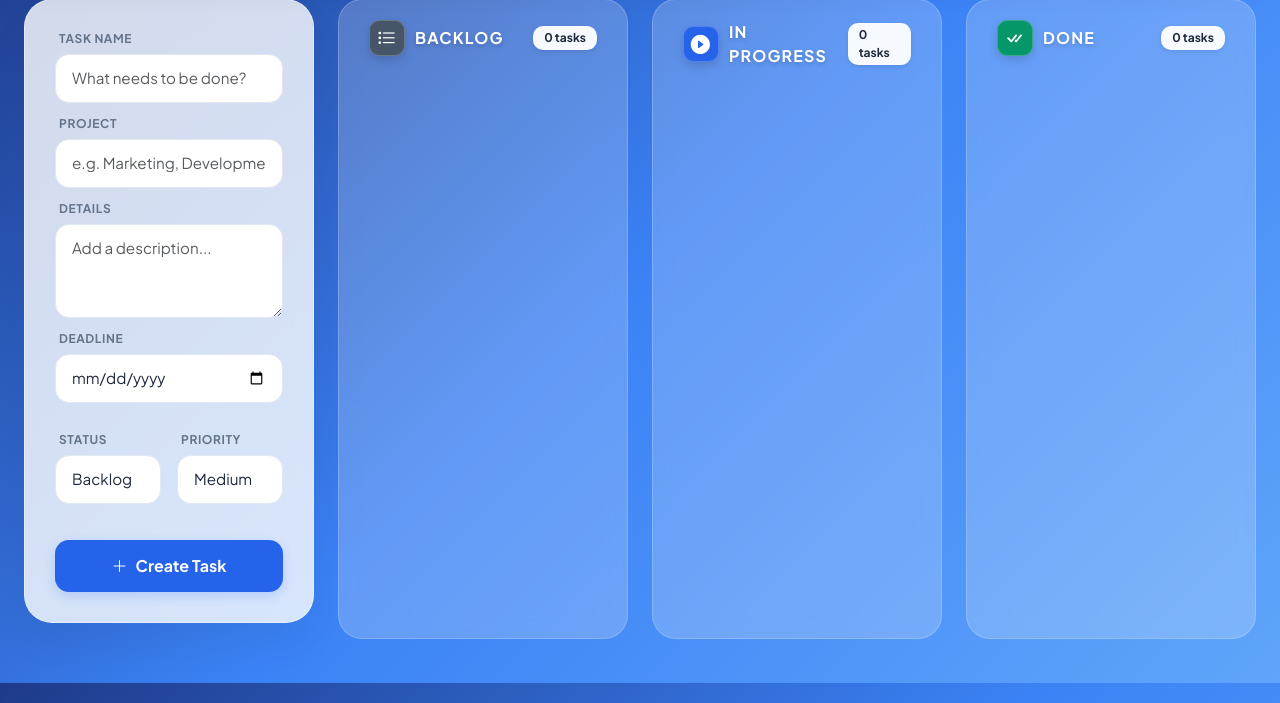
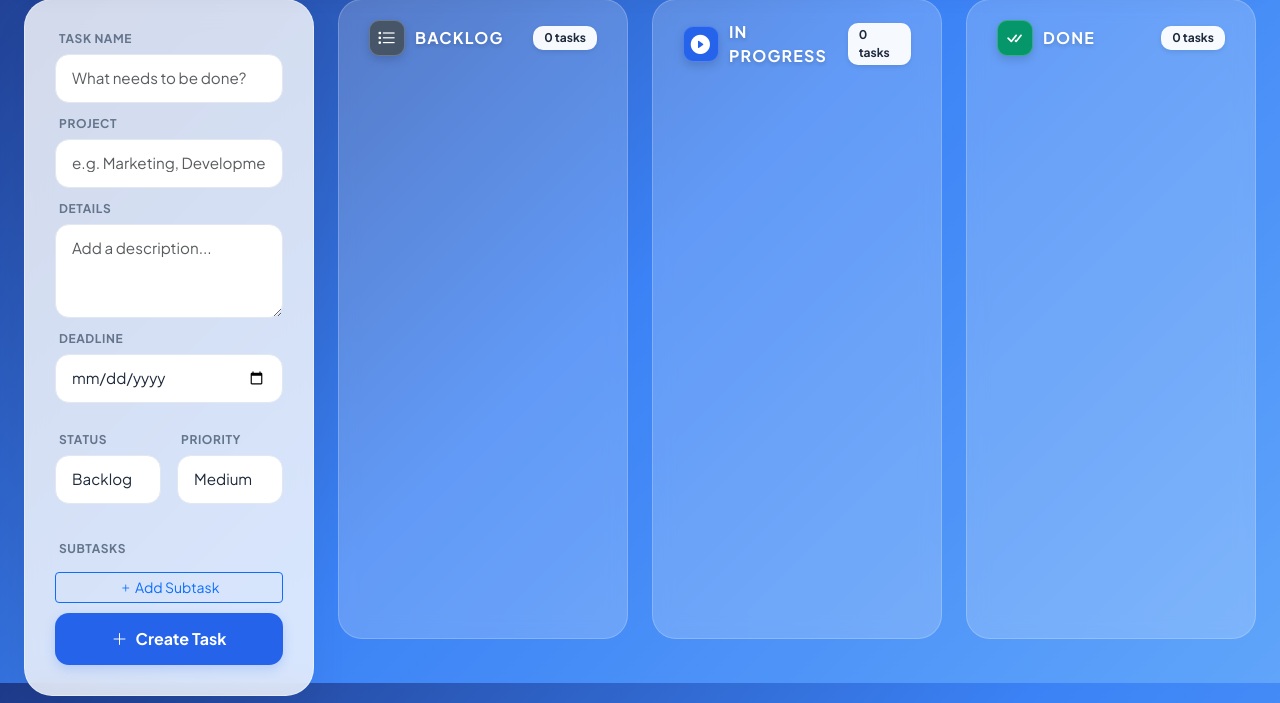
Before and after one commit to robertplanas/local-kanban-board, a Flask app: page / in a window 1280 px wide. Shown: the part 117-820 px from the top of the page. Run offline with Flask 3, Linux system fonts and the light colour scheme; data that the repository does not hold is empty; some libraries are stand-ins or nearby versions.

Commit message:
added subtasks

```diff
--- a/db.py
+++ b/db.py
@@ -19,7 +19,8 @@ def init_db(db_path: str = "kanban_board.db") -> None:
             priority TEXT,
             project TEXT DEFAULT 'Default',
             date_added DATETIME DEFAULT CURRENT_TIMESTAMP,
-            deadline DATETIME DEFAULT (DATETIME('now', '+1 day'))
+            deadline DATETIME DEFAULT (DATETIME('now', '+1 day')),
+            subtasks TEXT DEFAULT '[]'
         )
         """
     )
@@ -75,13 +76,14 @@ def add_task(
     project: str = "Default",
     date_added: Optional[str] = None,
     deadline: Optional[str] = None,
+    subtasks: str = "[]",
     db_path: str = "kanban_board.db",
 ) -> int:
     conn = _connect(db_path)
     cur = conn.cursor()
     cur.execute(
-        "INSERT INTO tasks (title, description, column, priority, project, date_added, deadline) VALUES (?, ?, ?, ?, ?,?,?)",
-        (title, description, column, priority, project, date_added, deadline),
+        "INSERT INTO tasks (title, description, column, priority, project, date_added, deadline, subtasks) VALUES (?, ?, ?, ?, ?,?,?, ?)",
+        (title, description, column, priority, project, date_added, deadline, subtasks),
     )
     conn.commit()
     task_id = cur.lastrowid
@@ -106,6 +108,7 @@ def update_task(
     project: Optional[str] = None,
     date_added: Optional[str] = None,
     deadline: Optional[str] = None,
+    subtasks: Optional[str] = None,
     db_path: str = "kanban_board.db",
 ) -> None:
     conn = _connect(db_path)
@@ -133,6 +136,9 @@ def update_task(
     if deadline is not None:
         fields.append("deadline = ?")
         params.append(deadline)
+    if subtasks is not None:
+        fields.append("subtasks = ?")
+        params.append(subtasks)
     params.append(task_id)
     if fields:
         cur.execute(f"UPDATE tasks SET {', '.join(fields)} WHERE id = ?", params)
--- a/templates/index.html
+++ b/templates/index.html
@@ -522,6 +522,16 @@
                 </select>
               </div>
             </div>
+
+            <div class="input-group-wrapper">
+                <label class="input-label-custom">Subtasks</label>
+                <div id="subtask-input-container">
+                    </div>
+                <button type="button" class="btn btn-sm btn-outline-primary mt-2 w-100" onclick="addSubtaskInput()">
+                    <i class="bi bi-plus"></i> Add Subtask
+                </button>
+            </div>
+
             <button id="add-task" class="w-100">
               <i class="bi bi-plus-lg"></i>
               <span>Create Task</span>
@@ -572,6 +582,12 @@
                 </select>
               </div>
             </div>
+            <label class="small fw-bold mt-2 opacity-75">Subtasks</label>
+            <div id="edit-subtask-container" class="mb-2">
+                </div>
+            <button type="button" class="btn btn-sm btn-outline-secondary w-100 mb-3" onclick="addEditSubtaskInput()">
+                <i class="bi bi-plus"></i> Add Subtask
+            </button>
           </div>
           <div class="modal-footer border-0 pt-0">
             <button type="button" class="btn btn-light rounded-pill px-4" data-bs-dismiss="modal">Cancel</button>
@@ -662,6 +678,21 @@ async function render() {
 
     const dayInfo = calculateRemainingDays(t.deadline);
 
+    const subtasks = JSON.parse(t.subtasks || "[]");
+    const subtasksHtml = subtasks.length > 0 ? `
+        <div class="mt-3">
+            <label class="small fw-bold text-muted mb-1">Checklist</label>
+            <ul class="list-unstyled mb-0">
+                ${subtasks.map(st => `
+                    <li class="small d-flex align-items-start gap-2 mb-1">
+                        <i class="bi bi-circle text-muted" style="font-size: 0.6rem; margin-top: 5px;"></i>
+                        <span>${st}</span>
+                    </li>
+                `).join('')}
+            </ul>
+        </div>
+    ` : '';
+
     // HTML structure for the card
     card.innerHTML = `
       <div class="card-click-area" style="cursor: pointer;">
@@ -684,6 +715,8 @@ async function render() {
             <span class="fw-bold" style="color: ${dayInfo.color}">${dayInfo.text}</span>
             <span class="ms-auto text-muted">${t.deadline}</span>
           </div>` : ''}
+
+        ${subtasksHtml}
 
         <div class="d-flex justify-content-end gap-2 mt-3 pt-3 border-top" style="border-color: rgba(0,0,0,0.05) !important;">
           ${!showArchived ? `
@@ -745,17 +778,7 @@ window.deleteTask = async (id) => {
   render();
 };
 
-window.openEdit = async (id) => {
-  const newTitle = prompt("New Title:");
-  if (newTitle) {
-    await fetch(`/api/task/${id}`, {
-      method: 'PUT',
-      headers: { 'Content-Type': 'application/json' },
-      body: JSON.stringify({ title: newTitle })
-    });
-    render();
-  }
-};
+
 
 // 4. Drag and Drop Logic
 function setupDragAndDrop() {
@@ -784,6 +807,17 @@ function setupDragAndDrop() {
   });
 }
 
+function addSubtaskInput() {
+    const container = document.getElementById('subtask-input-container');
+    const div = document.createElement('div');
+    div.className = 'd-flex gap-2 mb-2';
+    div.innerHTML = `
+        <input class="form-control form-control-custom mb-0 subtask-item" placeholder="Task item...">
+        <button class="btn btn-outline-danger btn-sm" onclick="this.parentElement.remove()"><i class="bi bi-x"></i></button>
+    `;
+    container.appendChild(div);
+}
+
 // 5. Setup & Initialization
 async function populateProjects() {
   const currentSelection = projectSelect.value;
@@ -802,25 +836,33 @@ async function populateProjects() {
 }
 
 document.getElementById('add-task').addEventListener('click', async () => {
+
+  const subtaskNodes = document.querySelectorAll('.subtask-item');
+  const subtasks = Array.from(subtaskNodes).map(input => input.value).filter(v => v.trim() !== "");
+
   const payload = {
     title: document.getElementById('new-title').value,
     description: document.getElementById('new-desc').value,
     column: document.getElementById('new-column').value,
     priority: document.getElementById('new-priority').value,
     project: document.getElementById('new-project').value || 'General',
-    deadline: document.getElementById('new-deadline').value === "" ? null : document.getElementById('new-deadline').value
+    deadline: document.getElementById('new-deadline').value === "" ? null : document.getElementById('new-deadline').value,
+    subtasks: subtasks
   };
-  await fetch('/api/task', {
+  const res = await fetch('/api/task', {
     method: 'POST',
     headers: { 'Content-Type': 'application/json' },
     body: JSON.stringify(payload)
   });
+
+  if (res.ok){
     // Reset form
     document.getElementById('new-title').value = '';
     document.getElementById('new-desc').value = '';
     document.getElementById('new-project').value = '';
     await populateProjects();
     render();
+  }
 });
 
 archivedBtn.addEventListener('click', () => {
@@ -834,6 +876,21 @@ projectSelect.addEventListener('change', render);
 
 // Initial start
 populateProjects().then(render);
+
+
+function addEditSubtaskInput(value = "") {
+    const container = document.getElementById('edit-subtask-container');
+    const div = document.createElement('div');
+    div.className = 'd-flex gap-2 mb-2';
+    div.innerHTML = `
+        <input class="form-control form-control-custom mb-0 edit-subtask-item"
+               placeholder="Task item..." value="${value}">
+        <button class="btn btn-outline-danger btn-sm" onclick="this.parentElement.remove()">
+            <i class="bi bi-x"></i>
+        </button>
+    `;
+    container.appendChild(div);
+}
 
 window.openEdit = async (id) => {
   try {
@@ -853,7 +910,12 @@ window.openEdit = async (id) => {
     document.getElementById('edit-column').value = task.column;
     document.getElementById('edit-deadline').value = task.deadline || '';
 
-    // Show the modal
+    // Clear and populate subtasks
+    const container = document.getElementById('edit-subtask-container');
+    container.innerHTML = '';
+    const subtasks = JSON.parse(task.subtasks || "[]");
+    subtasks.forEach(st => addEditSubtaskInput(st));
+
     const editModal = new bootstrap.Modal(document.getElementById('editModal'));
     editModal.show();
   } catch (err) {
@@ -865,13 +927,17 @@ window.openEdit = async (id) => {
 window.saveEdit = async () => {
   const id = document.getElementById('edit-id').value;
 
+  const subtaskNodes = document.querySelectorAll('.edit-subtask-item');
+  const subtasks = Array.from(subtaskNodes).map(input => input.value).filter(v => v.trim() !== "");
+
   const payload = {
     title: document.getElementById('edit-title').value,
     project: document.getElementById('edit-project').value,
     description: document.getElementById('edit-desc').value,
     priority: document.getElementById('edit-priority').value,
     column: document.getElementById('edit-column').value,
-    deadline: document.getElementById('edit-deadline').value
+    deadline: document.getElementById('edit-deadline').value,
+    subtasks: subtasks
   };
 
   try {
--- a/web.py
+++ b/web.py
@@ -1,6 +1,7 @@
 from flask import Flask, render_template, request, jsonify
 import db
 from pathlib import Path
+import json
 
 app = Flask(__name__, static_folder="static", template_folder="templates")
 DB_PATH = "kanban_board.db"
@@ -29,6 +30,7 @@ def api_add_task():
     project = data.get("project", "Default")
     date_added = data.get("date_added", None)
     deadline = data.get("deadline", None)
+    subtasks = data.get("subtasks", [])
     if not title:
         return jsonify({"error": "title required"}), 400
     tid = db.add_task(
@@ -39,6 +41,7 @@ def api_add_task():
         project=project,
         date_added=date_added,
         deadline=deadline,
+        subtasks=json.dumps(subtasks),
         db_path=DB_PATH,
     )
     return jsonify({"id": tid})
@@ -92,12 +95,16 @@ def api_delete(task_id):
 def api_update_task(task_id):
     data = request.json or {}
     # Allowed fields: title, description, priority, column, project
+
+    subtasks = data.get("subtasks", None)
+
     title = data.get("title")
     description = data.get("description")
     priority = data.get("priority")
     column = data.get("column")
     project = data.get("project")
     deadline = data.get("deadline", None)
+    subtasks = json.dumps(subtasks) if subtasks is not None else None
 
     try:
         db.update_task(
@@ -108,6 +115,7 @@ def api_update_task(task_id):
             column=column,
             project=project,
             deadline=deadline,
+            subtasks=subtasks,
             db_path=DB_PATH,
         )
         return jsonify({"updated": True})
```
Lines whose indentation alone changed are shown as unchanged.
